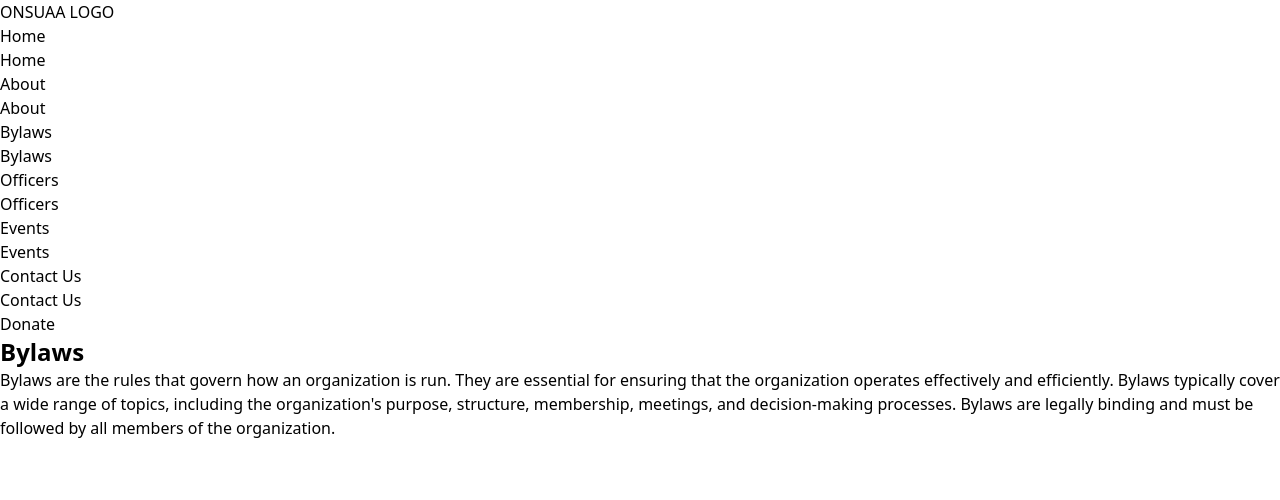
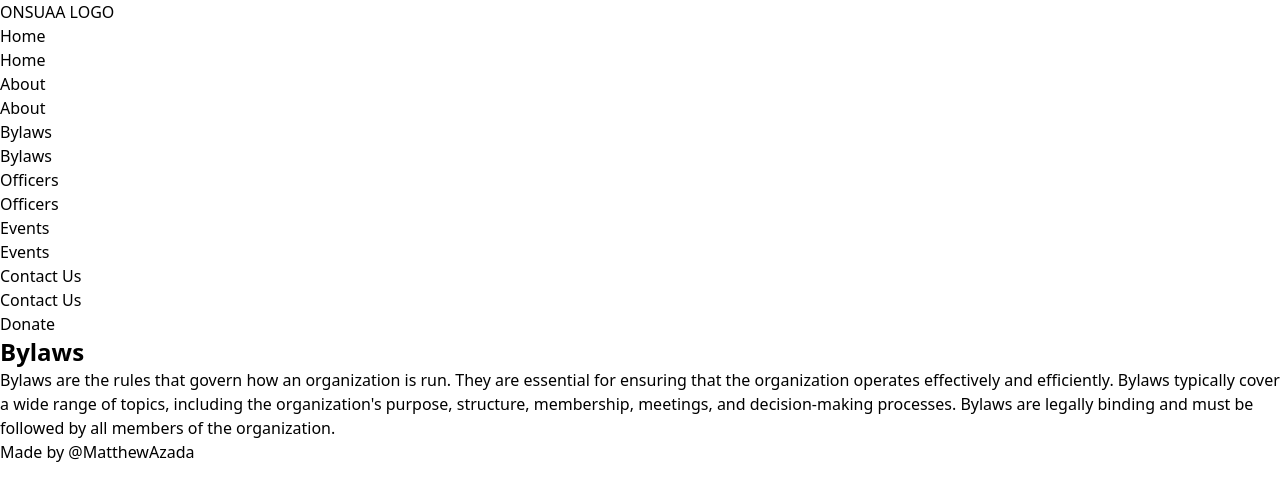
Before and after one commit to mattazz/OnsuaaWebsite, a React (Vite) app: page /bylaws in a window 1280 px wide. Shown: the top 500 px of the page. Built offline with nearby package versions, Linux system fonts and the light colour scheme.

Commit message:
feat: add Footer component to Bylaws, ContactUs, Events, and Officers; update layout for improved structure

```diff
--- a/src/components/Bylaws.jsx
+++ b/src/components/Bylaws.jsx
@@ -1,8 +1,13 @@
+import Footer from "./Footer";
+
 function Bylaws(){
     return (
-        <div>
-            <h1>Bylaws</h1>
-            <p>Bylaws are the rules that govern how an organization is run. They are essential for ensuring that the organization operates effectively and efficiently. Bylaws typically cover a wide range of topics, including the organization's purpose, structure, membership, meetings, and decision-making processes. Bylaws are legally binding and must be followed by all members of the organization.</p>
+        <div className="flex flex-col min-h-screen">
+            <div className="flex-grow">
+                <h1>Bylaws</h1>
+                <p>Bylaws are the rules that govern how an organization is run. They are essential for ensuring that the organization operates effectively and efficiently. Bylaws typically cover a wide range of topics, including the organization's purpose, structure, membership, meetings, and decision-making processes. Bylaws are legally binding and must be followed by all members of the organization.</p>
+            </div>
+            <Footer />
         </div>
     );
 }
--- a/src/components/ContactUs.jsx
+++ b/src/components/ContactUs.jsx
@@ -4,6 +4,7 @@ import { motion } from "framer-motion";
 // Icons
 import FBIcon from '../assets/FB_icon.webp';
 import ContactForm from "./ContactForm";
+import Footer from "./Footer";
 
 SocialIcon
 
@@ -11,6 +12,7 @@ function ContactUs() {
 
 
     return (
+        <>
         <motion.div
             initial={{ opacity: 0, }}
             animate={{ opacity: 1,  }}
@@ -23,7 +25,7 @@ function ContactUs() {
                 <p>Tel: 123-456-7890</p>
                 <p>Email: hello@onsuaa.com</p>
 
-                <p>Office: 48 Spayzac Rd, Pickering, Ontario</p>
+                <p>Office: 48 Stratlac Rd, Pickering, Ontario</p>
                 <div className="mt-4 flex gap-4">
                     <SocialIcon
                         link="https://www.facebook.com"
@@ -46,6 +48,8 @@ function ContactUs() {
                 <ContactForm />
             </div>
         </motion.div>
+        <Footer />
+        </>
     );
 }
 
--- a/src/components/Events.jsx
+++ b/src/components/Events.jsx
@@ -1,5 +1,6 @@
 import EventCard from "./EventCard";
 import { motion } from 'framer-motion';
+import Footer from "./Footer";
 
 function Events() {
   const containerVariants = {
@@ -36,6 +37,7 @@ function Events() {
         <EventCard variants={itemVariants} />
         <EventCard variants={itemVariants} />
       </motion.div>
+      <Footer />
     </>
   );
 }
--- a/src/components/Officers.jsx
+++ b/src/components/Officers.jsx
@@ -1,13 +1,16 @@
+import Footer from "./Footer";
 import UserCard from "./UserCard";
 import {motion} from "framer-motion";
 
 function Officers() {
     return (
+        <div className="flex flex-col min-h-screen">
         <motion.div
             initial={{ opacity: 0 }}
             animate={{ opacity: 1 }}
             transition={{ duration: 1 }}
             exit={{ opacity: 0 }}
+            className="flex-grow"
         >
         <div className="flex flex-col p-10 text-center">
             <h1 className="text-3xl">Meet the Officers</h1>
@@ -21,6 +24,8 @@ function Officers() {
                 <UserCard />
             </div>
         </motion.div>
+        <Footer />
+        </div>
     );
 }
 
```
